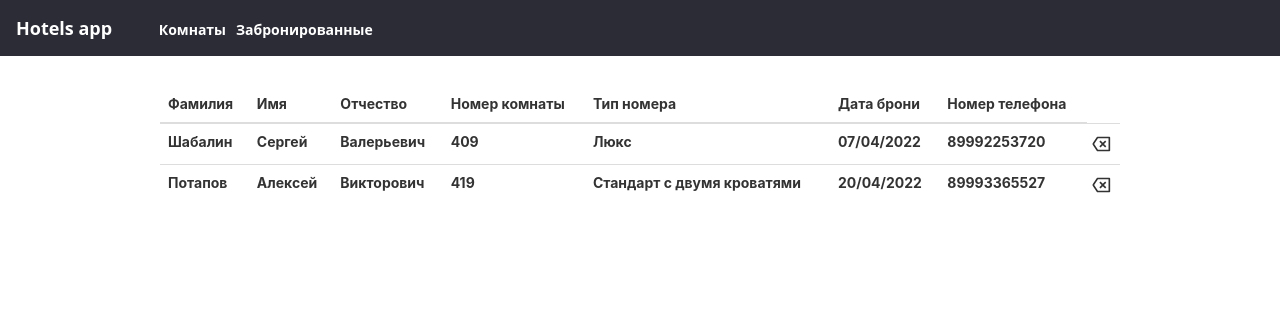
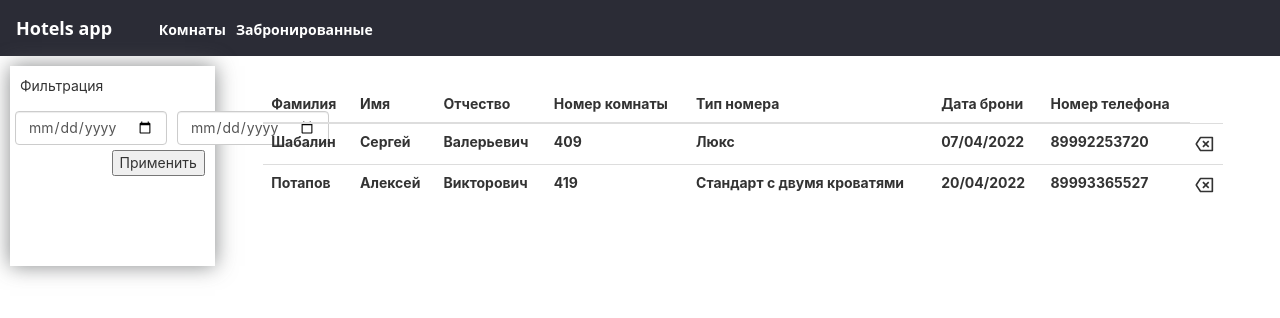
Before and after one commit to SergeyShabalin/Hotel, a React (Create React App) app: page /BookingList in a window 1280 px wide. Shown: the top 318 px of the page. Built offline with nearby package versions, Linux system fonts and the light colour scheme; data requests are answered from the project's data file.

Commit message:
filtration and validation

```diff
--- a/src/Components/BookingList/BookingList.js
+++ b/src/Components/BookingList/BookingList.js
@@ -1,28 +1,37 @@
 import React, {useEffect, useState} from 'react'
 import axios from "axios";
-import { RiDeleteBack2Line } from "react-icons/ri";
-
+import Filtration from "../Filtration/Filtration"
+import {RiDeleteBack2Line} from "react-icons/ri";
 import './Styles/BookingList.css'
+    ;
+import {format} from "date-fns";
 
 const BookingList = () => {
     const [bookingList, setBookingList] = useState([])
-
+    const [url, setUrl] = useState(['http://localhost:4000/bookingList'])
 
     useEffect(() => {
-        viewList()
+        viewList(url)
 
     }, []);
 
-    const viewList = () => {
-        axios.get('http://localhost:4000/bookingList').then((resp) => {
+    function viewList(url) {
+        axios.get(url).then((resp) => {
             setBookingList(resp.data)
         }).catch((error) => {
             console.warn(error, 'server error');
         })
     }
 
-    function deleteBooking(booking){
-        if (window.confirm('бронирование номера '+ booking.roomNumber+ ' на '+ booking.date +' будет отменено. Продолжить?')) {
+    function getFilter(prevDate, afterDate) {
+        const userDate = format(new Date(prevDate), 'dd/MM/yyyy')
+        const userDate2 = format(new Date(afterDate), 'dd/MM/yyyy')
+        const ref = `http://localhost:4000/bookingList?date_gte=${userDate}&date_lte=${userDate2}`
+        viewList(ref)
+    }
+
+    function deleteBooking(booking) {
+        if (window.confirm('бронирование номера ' + booking.roomNumber + ' на ' + booking.date + ' будет отменено. Продолжить?')) {
             axios.delete('http://localhost:4000/bookingList/' + booking.id).then(() => {
                 let devicesWithDelete = bookingList.filter(function ({_id}) {
                     if (booking.id === _id) {
@@ -31,7 +40,7 @@ const BookingList = () => {
                     return true
                 });
                 setBookingList(devicesWithDelete)
-                viewList()
+                viewList(url)
             })
         }
     }
@@ -47,7 +56,7 @@ const BookingList = () => {
                     <th>{item.roomName}</th>
                     <th>{item.date}</th>
                     <th>{item.telNumber}</th>
-                    <th><RiDeleteBack2Line className='icon-del' onClick={()=>deleteBooking(item)} /></th>
+                    <th><RiDeleteBack2Line className='icon-del' onClick={() => deleteBooking(item)}/></th>
                 </tr>
             )
         })
@@ -55,6 +64,8 @@ const BookingList = () => {
     }
 
     return (
+        <div className='all-content'>
+            <div className='filtration'><Filtration getFilter={getFilter}/></div>
             <div className='list-booking'>
                 <table className='table'>
                     <thead className='thead-dark'>
@@ -73,6 +84,8 @@ const BookingList = () => {
                     </tbody>
                 </table>
             </div>
+
+        </div>
     )
 }
 
--- a/src/Components/BookingList/Styles/BookingList.css
+++ b/src/Components/BookingList/Styles/BookingList.css
@@ -1,8 +1,19 @@
+.all-content{
+    display: flex;
+}
+.filtration{
+    width: 16%;
+    height: 200px;
+    margin: 10px;
+    box-shadow: 0 0 20px rgba(106, 108, 110, 0.81);
+}
+
 .list-booking{
     width: 75%;
-    margin-left: auto;
+    margin-left: 3%;
     margin-right: auto;
     margin-top: 30px;
+
 }
 
 .icon-del{
--- /dev/null
+++ b/src/Components/Filtration/Filtration.js
@@ -0,0 +1,52 @@
+import React, {useState} from 'react'
+import './Styles/Fitration.css'
+import {format} from "date-fns";
+
+function Filtration({getFilter}) {
+
+    const [prevDate, setPrevDate] = useState()
+    const [afterDate, setAfterDate] = useState()
+    const [validation, setValidation] = useState(true)
+
+    function getDateBefore({target}) {
+        setPrevDate(target.value)
+    }
+
+    function getDateAfter({target}) {
+        setAfterDate(target.value)
+    }
+
+    function applyFilter() {
+        if (afterDate < prevDate) {
+            setValidation(false)
+        } else
+            setValidation(true)
+        return getFilter(prevDate, afterDate)
+    }
+
+    function validationDate(){
+
+        return(
+            <div className='error-validation'>Дата начала не может быть позднее даты начала</div>
+        )
+    }
+
+    return (
+        <div className='filtration-content'>
+            <div className='header-content'>Фильтрация</div>
+            <div className='date-field'>
+
+                <input onChange={getDateBefore} type='date' className="form-control date-input"/>
+                <input onChange={getDateAfter} type='date' className="form-control date-input"/>
+
+            </div>
+            <div className='button-apply'>
+                <button onClick={applyFilter}>Применить</button>
+
+            </div>
+            {!validation? validationDate() : null}
+        </div>
+    )
+}
+
+export default Filtration
--- /dev/null
+++ b/src/Components/Filtration/Styles/Fitration.css
@@ -0,0 +1,28 @@
+.filtration-content{
+    display: block;
+    justify-content: center;
+}
+.header-content{
+   margin: 10px;
+}
+
+.date-field{
+   display: flex;
+}
+.date-input{
+    margin: 5px;
+}
+
+.button-apply{
+    display: flex;
+    justify-content: right;
+    margin-right: 10px;
+}
+
+.error-validation{
+    margin: 10px;
+    text-align: center;
+    color: red;
+    font-size: 14px;
+    font-weight: 600;
+}
--- a/src/Components/Home/Rooms/Rooms.js
+++ b/src/Components/Home/Rooms/Rooms.js
@@ -34,6 +34,7 @@ const Rooms = ({checkModal}) => {
 
     function getSort(field, order){
         const url = 'http://localhost:4000/hotel?_sort=' + field + '&_order=' + order
+
         hotels(url)
 
     }
--- a/src/Components/Sort/Sort.js
+++ b/src/Components/Sort/Sort.js
@@ -1,5 +1,4 @@
 import React from 'react'
-
 import './Styles/Sort.css'
 
 function Sort({getSort}) {
@@ -14,7 +13,7 @@ function Sort({getSort}) {
             <div className='label-sort'>сортировка</div>
             <div>
                 <select className="form-control" id="inputGroupSelect01" onChange={postSort}>
-                    <option value={['', '']} selected>По умолчанию...</option>
+                    <option  defaultValue={['', '']}>По умолчанию...</option>
                     <option value={['price', 'ask']}>Цена по возрастанию</option>
                     <option value={['area', 'ask']}>Площадь по возрастанию</option>
                     <option value={['numberOfSeats', 'ask']}>Кол-во мест по возрастанию</option>
```
Lines whose indentation alone changed are shown as unchanged.
